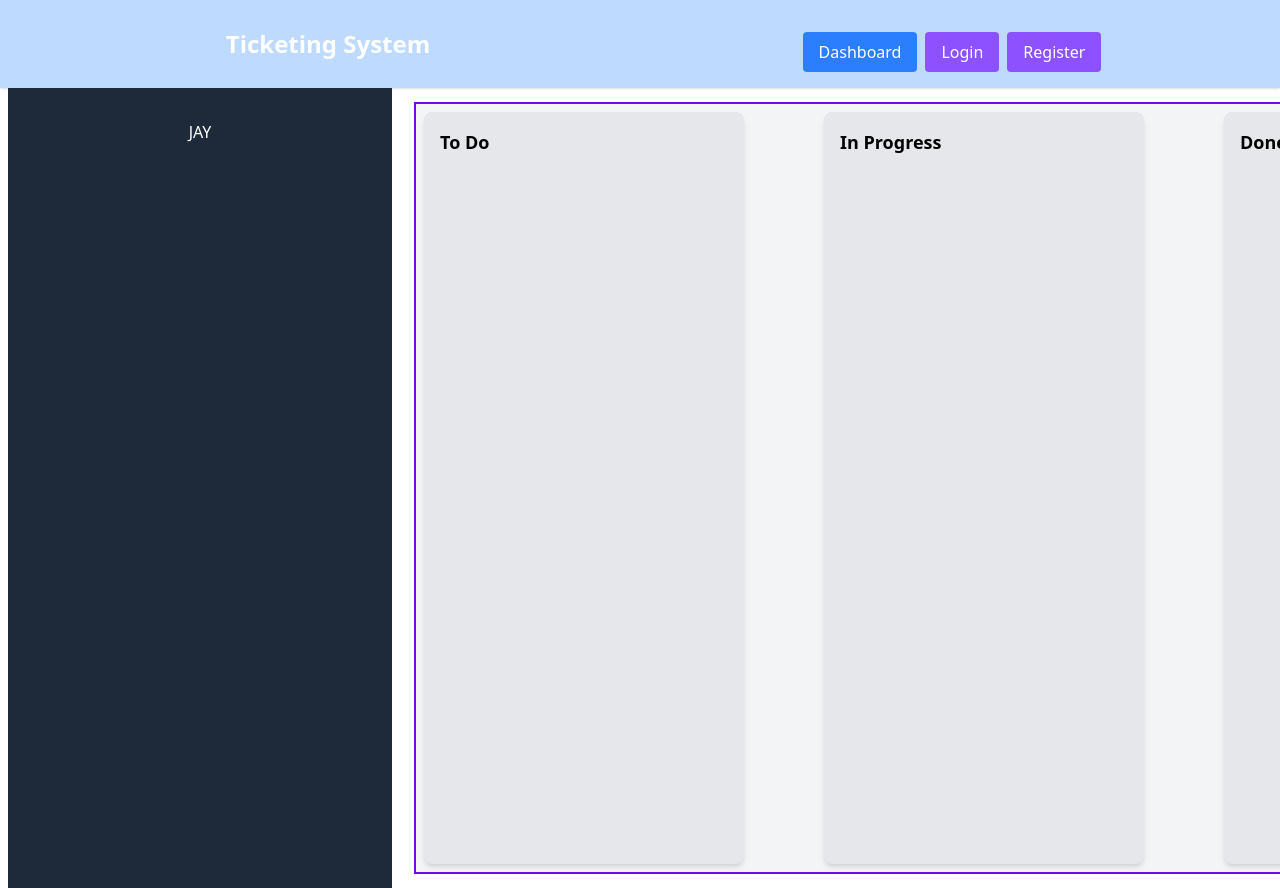
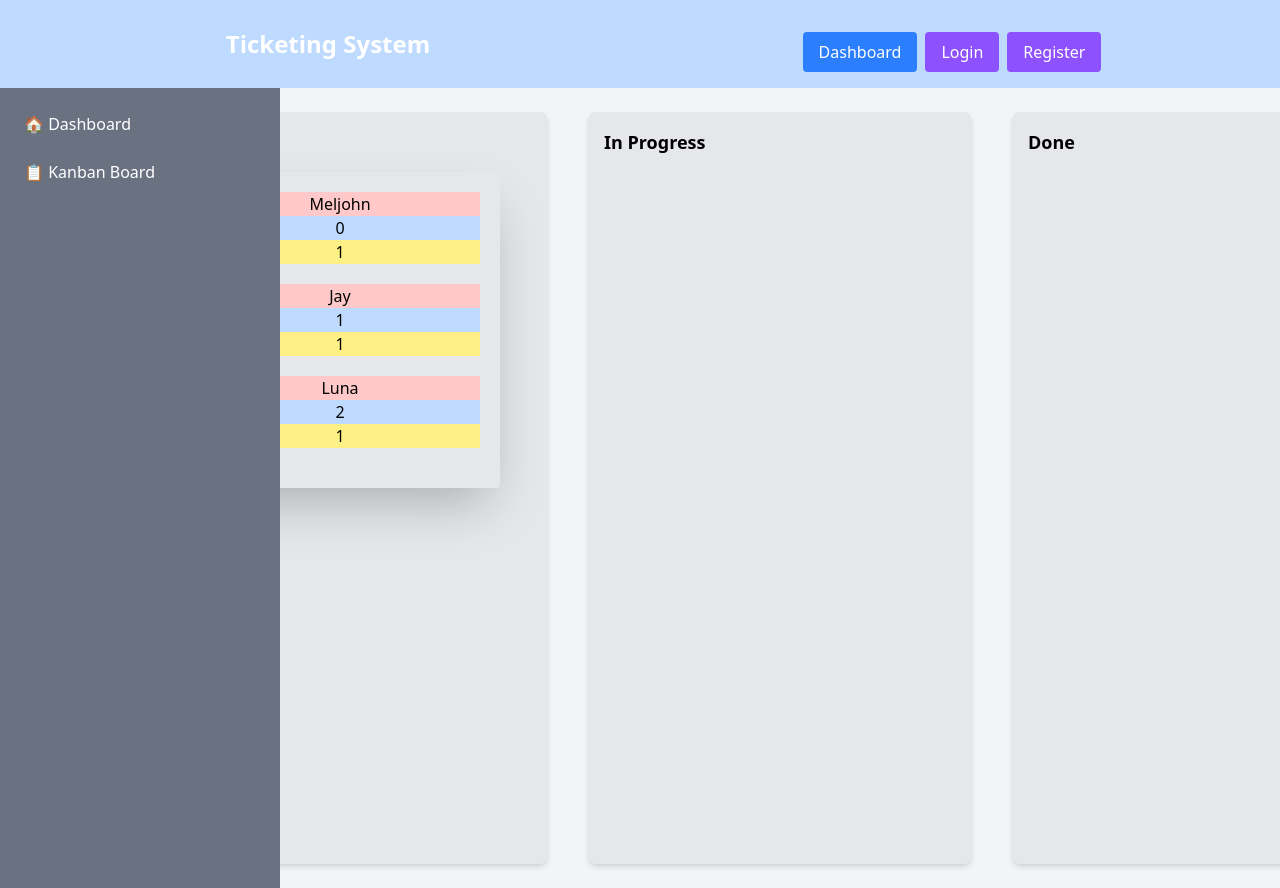
Before and after one commit to meljz/ticketSystem, an Angular app in the folder frontTicketingSystem/: page / in a window 1280 px wide. Built offline with nearby package versions, Linux system fonts and the light colour scheme.

Commit message:
fix layout of kanboard

```diff
--- a/frontTicketingSystem/package.json
+++ b/frontTicketingSystem/package.json
@@ -19,9 +19,7 @@
     "@angular/platform-browser-dynamic": "^19.0.0",
     "@angular/router": "^19.0.0",
     "@tailwindcss/postcss": "^4.1.17",
-    "postcss": "^8.5.6",
     "rxjs": "~7.8.0",
-    "tailwindcss": "^4.1.17",
     "tslib": "^2.3.0",
     "zone.js": "~0.15.0"
   },
@@ -30,12 +28,15 @@
     "@angular/cli": "^19.0.2",
     "@angular/compiler-cli": "^19.0.0",
     "@types/jasmine": "~5.1.0",
+    "autoprefixer": "^10.4.22",
     "jasmine-core": "~5.4.0",
     "karma": "~6.4.0",
     "karma-chrome-launcher": "~3.2.0",
     "karma-coverage": "~2.2.0",
     "karma-jasmine": "~5.1.0",
     "karma-jasmine-html-reporter": "~2.1.0",
+    "postcss": "^8.5.6",
+    "tailwindcss": "^4.1.17",
     "typescript": "~5.6.2"
   }
 }
--- a/frontTicketingSystem/src/app/app.component.ts
+++ b/frontTicketingSystem/src/app/app.component.ts
@@ -10,15 +10,11 @@ import { TodosService } from './services/todos.service';
   imports: [RouterOutlet, HeaderComponent, /*HomeComponent*/],
   template: `
 
-
-  <app-header></app-header>
-
-
-    <router-outlet></router-outlet>
-    <!--<app-home></app-home>-->
-
-
-
+    <app-header></app-header>
+    <main class="flex-1 ml-64 p-6 bg-gray-100 min-h-screen">
+      <router-outlet></router-outlet>
+    </main>
+      <!--<app-home></app-home>-->
   `,
   styleUrl: './app.component.css'
 })
--- a/frontTicketingSystem/src/app/auth/login/login.component.html
+++ b/frontTicketingSystem/src/app/auth/login/login.component.html
@@ -20,7 +20,6 @@
           class="w-full px-4 py-2 border rounded-lg focus:outline-none focus:ring-2 focus:ring-violet-400"
         />
       </div>
-
       <!-- Password -->
       <div class="mb-4">
         <label class="block text-gray-700 text-sm font-medium mb-2" for="password">
--- a/frontTicketingSystem/src/app/component/counter/counter.component.html
+++ /dev/null
@@ -1 +0,0 @@
-<p>counter works!</p>
--- a/frontTicketingSystem/src/app/component/primary-button/primary-button.component.html
+++ b/frontTicketingSystem/src/app/component/primary-button/primary-button.component.html
@@ -13,6 +13,4 @@
   <a class="bg-violet-500 text-white px-4 py-2 rounded cursor-pointer" routerLink="/register" >
         Register
   </a>
-
-
 </div>
--- a/frontTicketingSystem/src/app/home/home.component.html
+++ b/frontTicketingSystem/src/app/home/home.component.html
@@ -1,31 +1,28 @@
+<body class="m-0 overflow-x-hidden">
+  <section class="flex w-full min-h-[90vh]">
 
-
-<body class="m-0 overflow-x-hidden">
-    <section class="flex w-full min-h-screen outline outline-2 outline-yellow-500 mx-auto">
-
+    <!-- Sidebar -->
     <app-sidebar></app-sidebar>
 
+    <!-- Kanban Board -->
+    <div class="flex flex-1 flex-row justify-center gap-10 p-6 bg-gray-100 min-h-screen overflow-x-auto">
 
-    <!-- Kanban Board -->
-    <div class="flex flex-row space-x-20 p-2 bg-gray-100 min-h-80 outline outline-2 outline-violet-700 justify-between m-4">
-        <div class="bg-gray-200 rounded-lg shadow-md w-80 p-4 shadow-lg">
-            <h2 class="text-lg font-bold mb-4">To do</h2>
-            <div>
+      <!-- To Do -->
+      <div class="flex-shrink-0 w-96 bg-gray-200 rounded-lg shadow-md p-4">
+        <h2 class="text-lg font-bold mb-4">To Do</h2>
         <app-todos></app-todos>
       </div>
-        </div>
-        <div class="bg-gray-200 rounded-lg shadow-md w-80 p-4 shadow-lg">
+
+      <!-- In Progress -->
+      <div class="flex-shrink-0 w-96 bg-gray-200 rounded-lg shadow-md p-4">
         <h2 class="text-lg font-bold mb-4">In Progress</h2>
       </div>
-        <div class="bg-gray-200 rounded-lg shadow-md w-80 p-4 shadow-lg">
+
+      <!-- Done -->
+      <div class="flex-shrink-0 w-96 bg-gray-200 rounded-lg shadow-md p-4">
         <h2 class="text-lg font-bold mb-4">Done</h2>
       </div>
-        <div class="bg-gray-200 rounded-lg shadow-md w-80 p-4 shadow-lg">
-            <h2 class="text-lg font-bold mb-4">
 
-            </h2>
     </div>
-    </div>
-
   </section>
 </body>
--- a/frontTicketingSystem/src/app/home/home.component.ts
+++ b/frontTicketingSystem/src/app/home/home.component.ts
@@ -1,5 +1,4 @@
 import { Component } from '@angular/core';
-import { CounterComponent } from '../component/counter/counter.component';
 import { SidebarComponent } from '../sidebar/sidebar.component';
 import { TodosComponent } from '../todos/todos.component';
 
@@ -7,7 +6,7 @@ import { TodosComponent } from '../todos/todos.component';
 @Component({
   selector: 'app-home',
   standalone: true,
-  imports: [CounterComponent, SidebarComponent, TodosComponent],
+  imports: [SidebarComponent, TodosComponent],
   templateUrl: './home.component.html',
   styleUrl: './home.component.css'
 })
--- a/frontTicketingSystem/src/app/sidebar/sidebar.component.html
+++ b/frontTicketingSystem/src/app/sidebar/sidebar.component.html
@@ -1,25 +1,15 @@
-<body class="m-0 overflow-x-hidden">
-    <section class="flex w-full min-h-screen outline outline-2 outline-yellow-500 mx-auto">
-    <!-- Sidebar -->
-    <div class="w-96 h-screen bg-gray-800 text-white flex flex-col p-4 mx-2">
-        <nav class="p-4 text-center">JAY</nav>
-    </div>
+<aside class="h-full w-70 bg-gray-500 text-white flex flex-col">
 
-    <!-- Kanban Board -->
-    <div class="flex flex-row space-x-20 p-2 bg-gray-100 min-h-80 outline outline-2 outline-violet-700 justify-between m-4">
-        <div class="bg-gray-200 rounded-lg shadow-md w-80 p-4 shadow-lg">
-            <h2 class="text-lg font-bold mb-4">To Do</h2>
-        </div>
-        <div class="bg-gray-200 rounded-lg shadow-md w-80 p-4 shadow-lg">
-            <h2 class="text-lg font-bold mb-4">In Progress</h2>
-        </div>
-        <div class="bg-gray-200 rounded-lg shadow-md w-80 p-4 shadow-lg">
-            <h2 class="text-lg font-bold mb-4">Done</h2>
-        </div>
-        <div class="bg-gray-200 rounded-lg shadow-md w-80 p-4 shadow-lg">
-            <h2 class="text-lg font-bold mb-4"></h2>
 
-        </div>
-    </div>
-    </section>
-</body>
+  <!-- Navigation -->
+  <nav class="flex-1 p-4 space-y-2">
+    <a routerLink="/dashboard/home" class="block p-2 rounded hover:bg-gray-800">
+      🏠 Dashboard
+    </a>
+    <a routerLink="/dashboard/kanban" class="block p-2 rounded hover:bg-gray-800">
+      📋 Kanban Board
+    </a>
+  </nav>
+
+  <!-- User Profile -->
+</aside>
--- a/frontTicketingSystem/src/app/sidebar/sidebar.component.ts
+++ b/frontTicketingSystem/src/app/sidebar/sidebar.component.ts
@@ -1,8 +1,9 @@
 import { Component } from '@angular/core';
+import { TodosComponent } from '../todos/todos.component';
 
 @Component({
   selector: 'app-sidebar',
-  imports: [],
+  imports: [TodosComponent],
   templateUrl: './sidebar.component.html',
   styleUrl: './sidebar.component.css'
 })
--- a/frontTicketingSystem/src/app/todos/todos.component.html
+++ b/frontTicketingSystem/src/app/todos/todos.component.html
@@ -1,4 +1,3 @@
-<p>todos works!</p>
 
 <!--this is hardcoded not ideal(first is using hardcoded, second is using signal)
 
@@ -10,7 +9,7 @@
 -->
 
 <!--forloop-->
-<div class="bg-white-200 rounded shadow-2xl text-center w-md p-5">
+<div class="bg-white-200 rounded shadow-2xl text-center w-80 p-5">
     @for (todo of todoItems(); track todo.id) {
         <p class="bg-red-200"> {{ todo.title }} </p>
         <p class="bg-blue-200"> {{ todo.id }} </p>
```
Also changed, not shown: frontTicketingSystem/src/app/component/counter/counter.component.ts (deleted, +0 -11 lines), frontTicketingSystem/src/app/component/counter/counter.component.css (deleted), 2 other files (tests, documents, lock files or other folders). Lines whose indentation alone changed are shown as unchanged.
